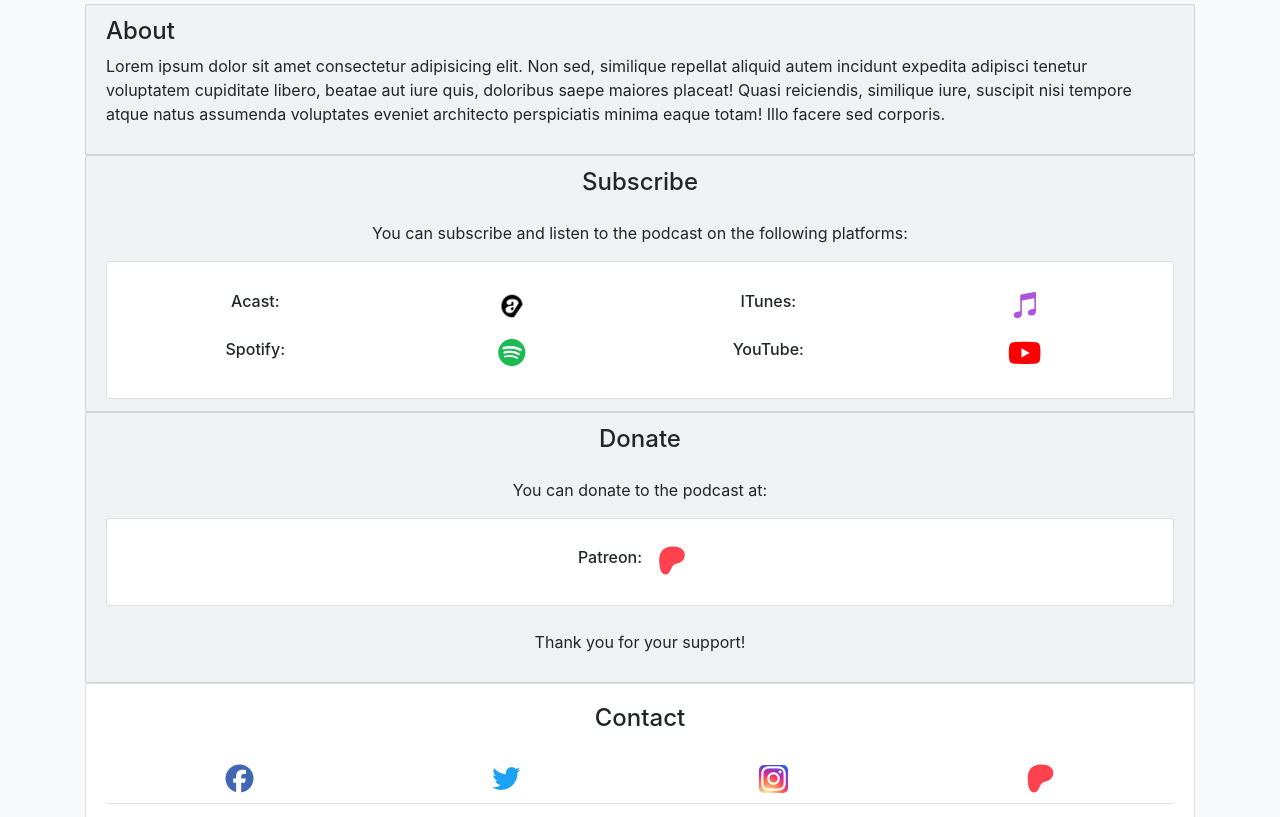
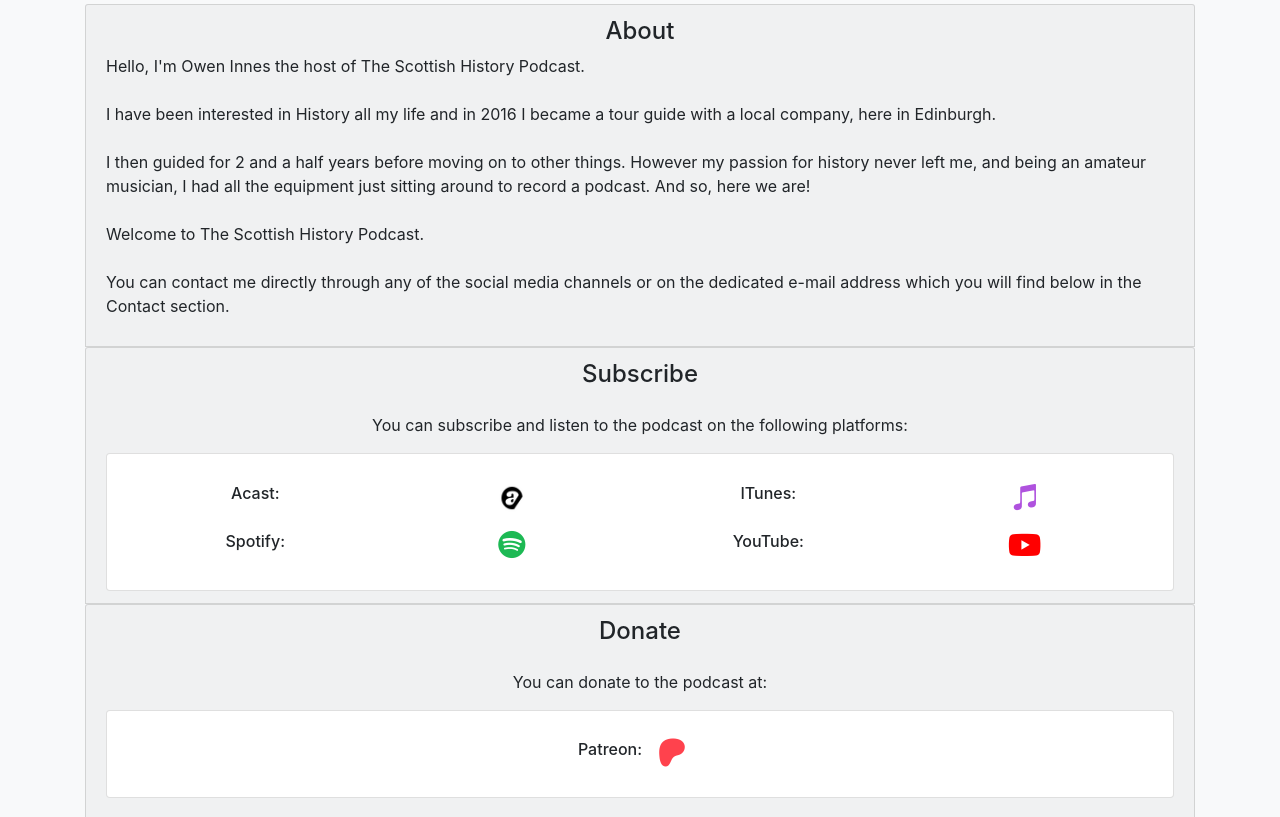
Before and after one commit to stephenh369/the_scottish_history_podcast_website, a website: page index.html in a window 1280 px wide. Shown: the part 1050-1867 px from the top of the page. Drawn offline with nearby package versions, Linux system fonts and the light colour scheme.

Commit message:
about section text

```diff
--- a/index.html
+++ b/index.html
@@ -58,12 +58,16 @@
     <span class="anchor" id="about"></span>
     <section class="container" id="about-section">
       <div class="card card-header">
-        <h4>About</h4>
+        <h4 class="text-center">About</h4>
         <p>
-          Lorem ipsum dolor sit amet consectetur adipisicing elit.
-          Non sed, similique repellat aliquid autem incidunt expedita adipisci tenetur voluptatem cupiditate libero,
-          beatae aut iure quis, doloribus saepe maiores placeat! Quasi reiciendis, similique iure,
-          suscipit nisi tempore atque natus assumenda voluptates eveniet architecto perspiciatis minima eaque totam! Illo facere sed corporis.
+          Hello, I'm Owen Innes the host of The Scottish History Podcast.<br><br>
+          I have been interested in History all my life and in 2016 I became a tour guide with a local company, here in Edinburgh.<br><br>
+          I then guided for 2 and a half years before moving on to other things.
+          However my passion for history never left me, and being an amateur musician, I had all the equipment just sitting around to record a podcast. And so, here we are!
+          <br><br>
+          Welcome to The Scottish History Podcast.
+          <br><br>
+          You can contact me directly through any of the social media channels or on the dedicated e-mail address which you will find below in the Contact section.
         </p>
       </div>
     </section>
```
